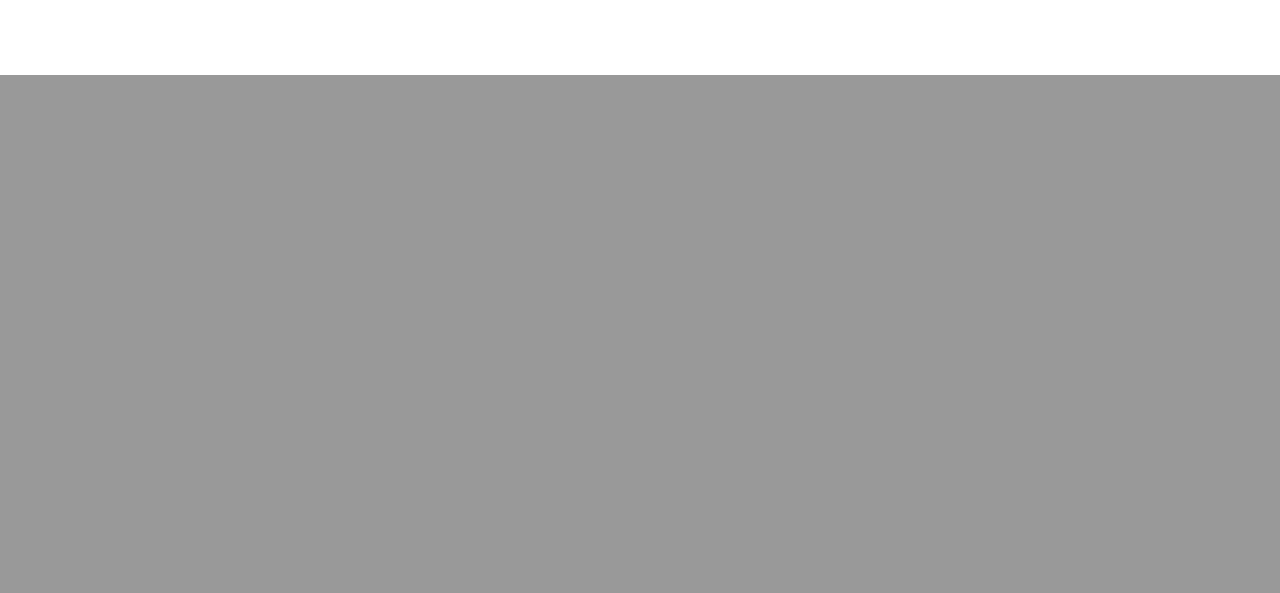
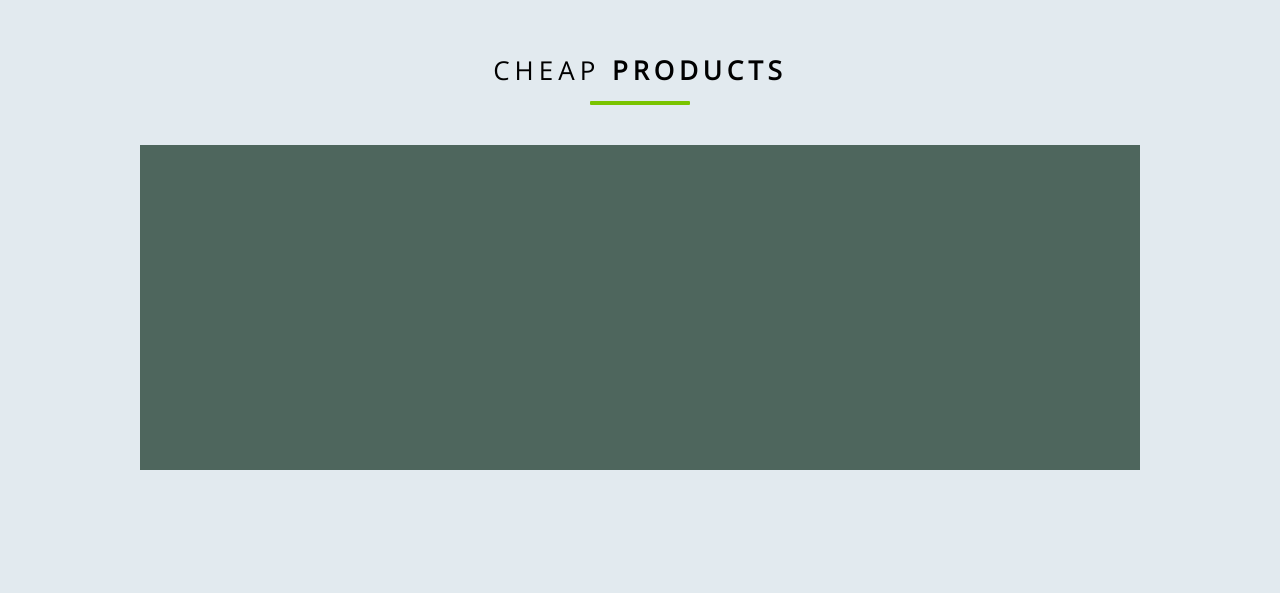
Before and after one commit to haaadis/online-shop, a Flask app: page / in a window 1280 px wide. Shown: the part 1625-2218 px from the top of the page. Before the commit the page ends 1700 px from the top, so only its background shows below. Run offline with Flask 3, Linux system fonts and the light colour scheme; some libraries are stand-ins or nearby versions.

Commit message:
Update home.html

```diff
--- a/templates/home.html
+++ b/templates/home.html
@@ -87,7 +87,7 @@ li a:hover:not(.active) {
 			   <li><a  href="{{ url_for('home') }}">HOME</a></li>
 			   <li><a class="active" href="{{ url_for('bags') }}">BAGS</a></li>
 			  <li><a href="{{ url_for('shoes') }}">SHOES</a></li>
-			 {%if session['adminlog']%}
+			 {%if session['admin']%}
 			 <li style="float:left"><a href="{{ url_for('add_product') }}">add product</a></li>
 			 <li style="float:left"><a href="{{ url_for('delete_product') }}">delete product</a></li>
 			 {% endif %}
@@ -125,8 +125,230 @@ li a:hover:not(.active) {
      </div>
    </header>
 
-   <!-- Page content -->
-   <div class="w3-content" style="max-width:1100px">
+
+
+<head>
+  <meta charset="utf-8">
+  <meta http-equiv="X-UA-Compatible" content="IE=edge">
+  <meta name="viewport" content="width=device-width, initial-scale=1">
+  <link rel="stylesheet" href="https://fonts.googleapis.com/css?family=Roboto|Open+Sans">
+  <link rel="stylesheet" href="https://maxcdn.bootstrapcdn.com/font-awesome/4.7.0/css/font-awesome.min.css">
+  <link rel="stylesheet" href="https://maxcdn.bootstrapcdn.com/bootstrap/3.3.7/css/bootstrap.min.css">
+  <script src="https://ajax.googleapis.com/ajax/libs/jquery/1.12.4/jquery.min.js"></script>
+  <script src="https://maxcdn.bootstrapcdn.com/bootstrap/3.3.7/js/bootstrap.min.js"></script>
+  <style>
+  body {
+	  background: #e2eaef;
+	  font-family: "Open Sans", sans-serif;
+  }
+  h2 {
+	  color: #000;
+	  font-size: 26px;
+	  font-weight: 300;
+	  text-align: center;
+	  text-transform: uppercase;
+	  position: relative;
+	  margin: 30px 0 60px;
+  }
+  h2::after {
+	  content: "";
+	  width: 100px;
+	  position: absolute;
+	  margin: 0 auto;
+	  height: 4px;
+	  border-radius: 1px;
+	  background: #7ac400;
+	  left: 0;
+	  right: 0;
+	  bottom: -20px;
+  }
+  .carousel {
+	  margin: 50px auto;
+	  padding: 0 70px;
+  }
+  .carousel .item {
+	  color: #747d89;
+	  min-height: 325px;
+	  text-align: center;
+	  overflow: hidden;
+  }
+  .carousel .thumb-wrapper {
+	  padding: 25px 15px;
+	  background: #fff;
+	  border-radius: 6px;
+	  text-align: center;
+	  position: relative;
+	  box-shadow: 0 2px 3px rgba(0,0,0,0.2);
+  }
+  .carousel .item .img-box {
+	  height: 120px;
+	  margin-bottom: 20px;
+	  width: 100%;
+	  position: relative;
+  }
+  .carousel .item img {
+	  max-width: 100%;
+	  max-height: 100%;
+	  display: inline-block;
+	  position: absolute;
+	  bottom: 0;
+	  margin: 0 auto;
+	  left: 0;
+	  right: 0;
+  }
+  .carousel .item h4 {
+	  font-size: 18px;
+  }
+  .carousel .item h4, .carousel .item p, .carousel .item ul {
+	  margin-bottom: 5px;
+  }
+  .carousel .thumb-content .btn {
+	  color: #7ac400;
+	  font-size: 11px;
+	  text-transform: uppercase;
+	  font-weight: bold;
+	  background: none;
+	  border: 1px solid #7ac400;
+	  padding: 6px 14px;
+	  margin-top: 5px;
+	  line-height: 16px;
+	  border-radius: 20px;
+  }
+  .carousel .thumb-content .btn:hover, .carousel .thumb-content .btn:focus {
+	  color: #fff;
+	  background: #7ac400;
+	  box-shadow: none;
+  }
+  .carousel .thumb-content .btn i {
+	  font-size: 14px;
+	  font-weight: bold;
+	  margin-left: 5px;
+  }
+  .carousel .carousel-control {
+	  height: 44px;
+	  width: 40px;
+	  background: #7ac400;
+	  margin: auto 0;
+	  border-radius: 4px;
+	  opacity: 0.8;
+  }
+  .carousel .carousel-control:hover {
+	  background: #78bf00;
+	  opacity: 1;
+  }
+  .carousel .carousel-control i {
+	  font-size: 36px;
+	  position: absolute;
+	  top: 50%;
+	  display: inline-block;
+	  margin: -19px 0 0 0;
+	  z-index: 5;
+	  left: 0;
+	  right: 0;
+	  color: #fff;
+	  text-shadow: none;
+	  font-weight: bold;
+  }
+  .carousel .item-price {
+	  font-size: 13px;
+	  padding: 2px 0;
+  }
+  .carousel .item-price strike {
+	  opacity: 0.7;
+	  margin-right: 5px;
+  }
+  .carousel .carousel-control.left i {
+	  margin-left: -2px;
+  }
+  .carousel .carousel-control.right i {
+	  margin-right: -4px;
+  }
+  .carousel .carousel-indicators {
+	  bottom: -50px;
+  }
+  .carousel-indicators li, .carousel-indicators li.active {
+	  width: 10px;
+	  height: 10px;
+	  margin: 4px;
+	  border-radius: 50%;
+	  border: none;
+  }
+  .carousel-indicators li {
+	  background: rgba(0, 0, 0, 0.2);
+  }
+  .carousel-indicators li.active {
+	  background: rgba(0, 0, 0, 0.6);
+  }
+  </style>
+  </head>
+<body>
+  <div class="container">
+	  <div class="row">
+		  <div class="col-md-12">
+			  <h2>Discount <b>Products</b></h2>
+			  <div id="myCarousel" class="carousel slide" data-ride="carousel" data-interval="0">
+
+			  <div class="carousel-inner">
+				  <div class="item active">
+					  <div class="row">
+						{%for product in productd%}
+						  <div class="col-sm-3">
+							  <div class="thumb-wrapper">
+								  <div class="img-box">
+									  <img src="static\images\product-images\{{product[0][1]}}.jpg" class="img-responsive" alt="">
+								  </div>
+								  <div class="thumb-content">
+									  <h4>{{product[0][1]}}</h4>
+									  <p class="item-price"><strike>{{product[0][7]}}</strike> <b>{{product[1]}}</b></p>
+									  <a href="{{ url_for('details',m=product[0][1]) }}" class="btn btn-primary">more information</a>
+								  </div>
+							  </div>
+						  </div>
+						{%endfor%}
+							  </div>
+						  </div>
+					  </div>
+
+
+
+		  </div>
+		  </div>
+	  </div>
+  </div>
+
+  <div class="container">
+	<div class="row">
+		<div class="col-md-12">
+			<h2>cheap <b>Products</b></h2>
+			<div id="myCarousel" class="carousel slide" data-ride="carousel" data-interval="0">
+
+			<div class="carousel-inner">
+				<div class="item active">
+					<div class="row">
+					  {%for product in productc%}
+						<div class="col-sm-3">
+							<div class="thumb-wrapper">
+								<div class="img-box">
+									<img src="static\images\product-images\{{product[1]}}.jpg" class="img-responsive" alt="">
+								</div>
+								<div class="thumb-content">
+									<h4>{{product[1]}}</h4>
+									<p class="item-price"><strike>{{product[7]}}</strike> <b>{{product[1]}}</b></p>
+									<a href="{{ url_for('details',m=product[1]) }}" class="btn btn-primary">more information</a>
+								</div>
+							</div>
+						</div>
+					  {%endfor%}
+							</div>
+						</div>
+					</div>
+		</div>
+		</div>
+	</div>
+</div>
+</body>
+
+
 
      <!-- About Section -->
      <div class="w3-row w3-padding-64" id="about">
```
